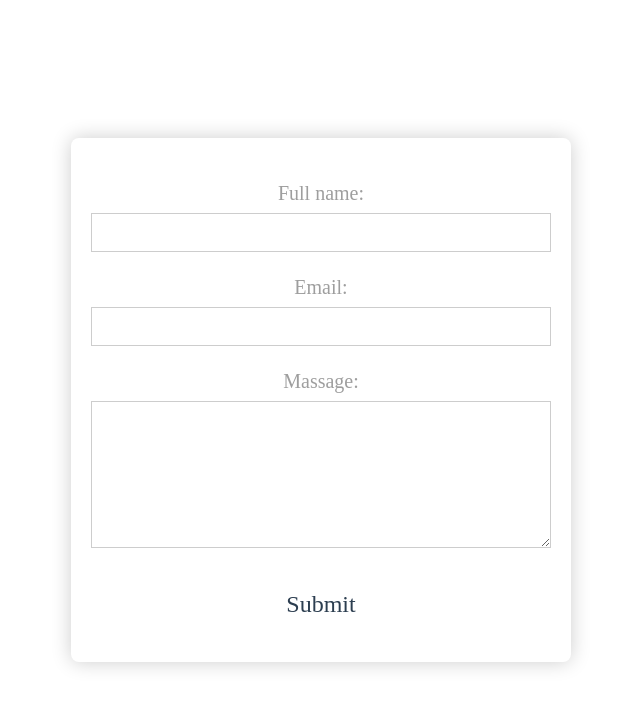
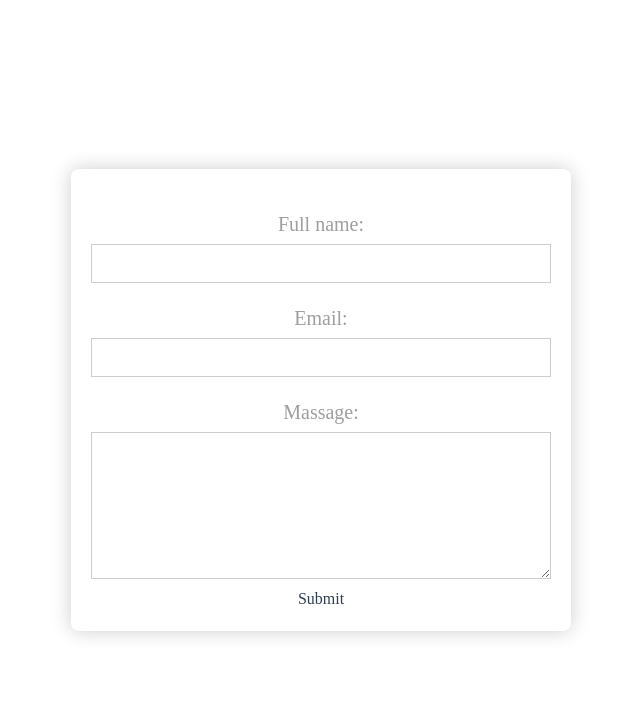
Before and after one commit to Daafiina/world-cup-app-final, a Vue app in the folder my-project/: page /ContactUs in a window 1280 px wide. Shown: the top 708 px of the page, without its empty margins (319-959 px from the left). Built offline with nearby package versions, Linux system fonts and the light colour scheme; no server answers.

Commit message:
updated button

```diff
--- a/my-project/src/components/HeaderComp.vue
+++ b/my-project/src/components/HeaderComp.vue
@@ -31,7 +31,7 @@
          <div class="hidden sm:ml-6 sm:block">
            <div class="flex space-x-4">
              <!-- Current: "bg-gray-900 text-white", Default: "text-gray-300 hover:bg-gray-700 hover:text-white" -->
-             <a href="../views/HomeView.vue" class="bg-gray-900 text-white rounded-md px-3 py-2 text-sm font-medium" aria-current="page" > <router-link to="/">Home</router-link></a>
+             <a href="../views/HomeView.vue" class="bg-gray-900 text-white rounded-md px-3 py-2 text-sm font-medium" aria-current="page" ><router-link to="/">Home</router-link></a>
 
              <a href="../views/AboutView.vue" class="text-gray-300 hover:bg-gray-700 hover:text-white rounded-md px-3 py-2 text-sm font-medium"><router-link to="/AboutView">About us</router-link></a>
 
--- a/my-project/src/views/ContactUs.vue
+++ b/my-project/src/views/ContactUs.vue
@@ -59,13 +59,5 @@
   textarea {
     resize: vertical;
   }
-  button {
-    width: 100%;
-    border: none;
-    padding: 20px;
-    font-size: 24px;
-    border-radius: 8px;
-    cursor: pointer;
-    margin-top: 10px;
-  }
+
   </style>
```
